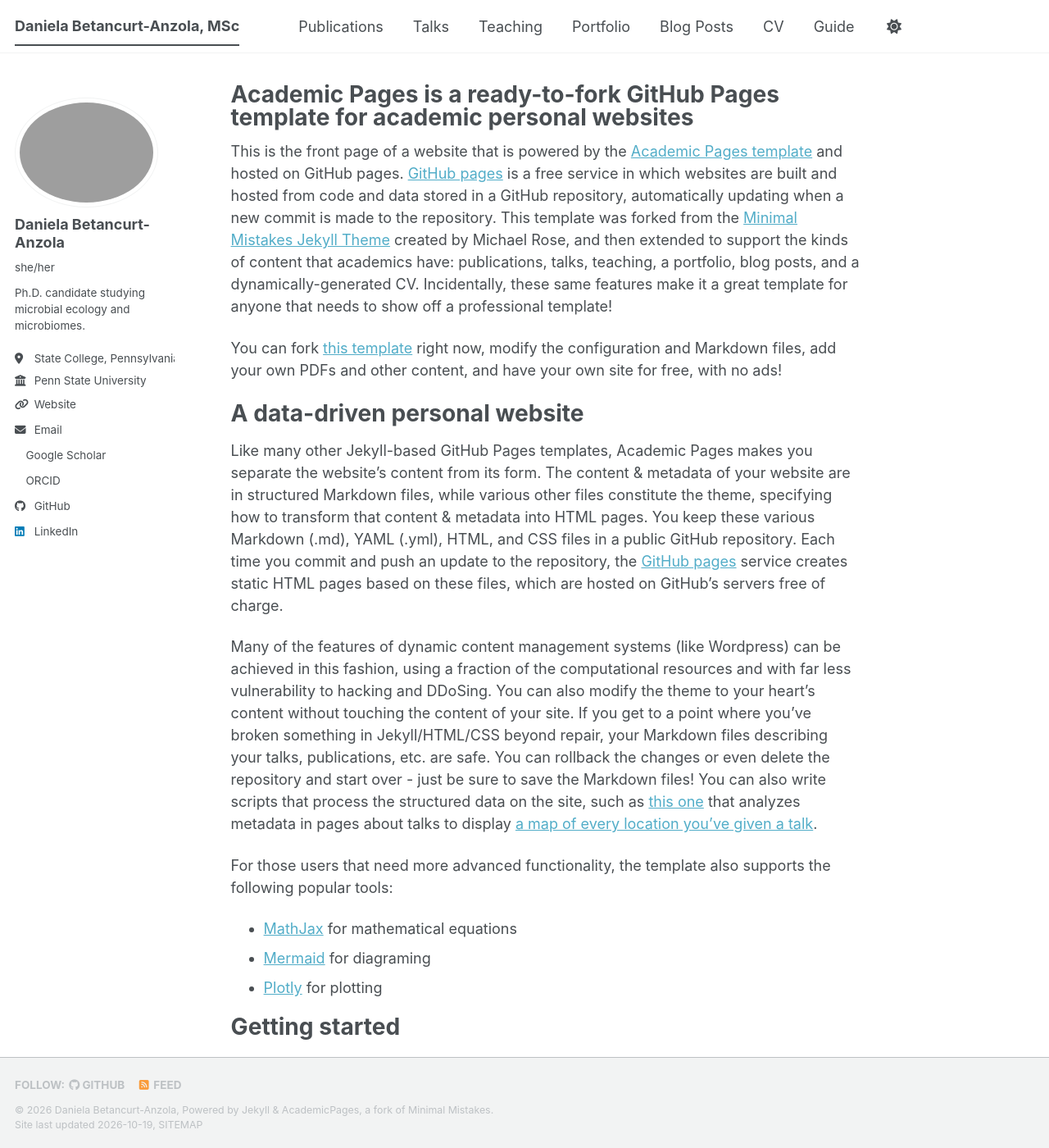
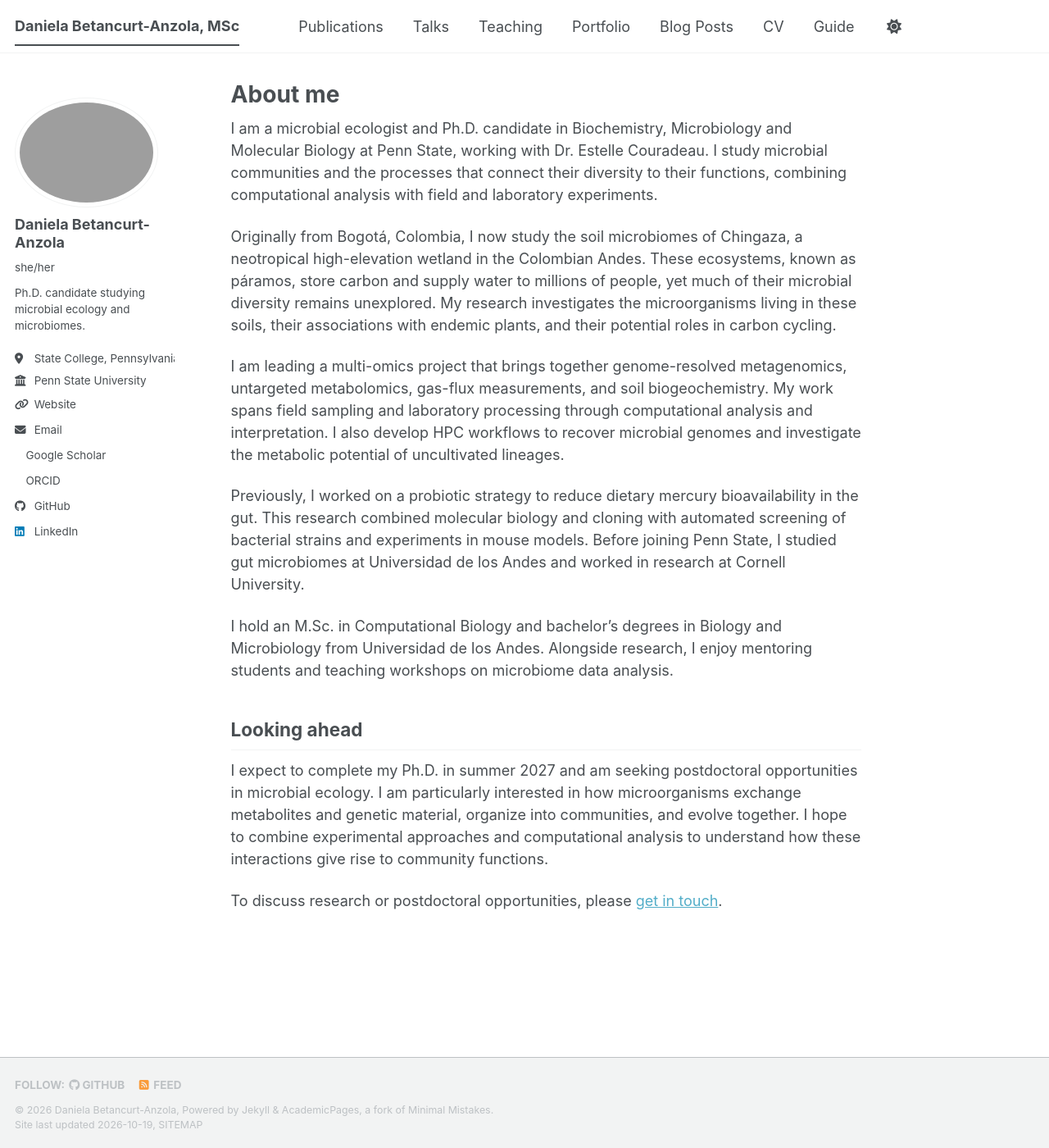
Before and after one commit to danibeta07/danibeta07.github.io, a Jekyll site: the page built from _pages/about.md, in a window 1280 px wide and 1400 px high. Shown: the whole window at 82% size. Built offline with Jekyll 4.4.1, drawn with Linux system fonts in a browser that asks for light colours; a style sheet for code colours, icons or effects is not loaded; some of the changed text lies outside the part shown.

Commit message:
Revise 'About' page with personal details and research
Updated the 'About' page content to reflect personal information and research focus.

```diff
--- a/_pages/about.md
+++ b/_pages/about.md
@@ -1,56 +1,24 @@
 ---
 permalink: /
-title: "Academic Pages is a ready-to-fork GitHub Pages template for academic personal websites"
+title: "About me"
 author_profile: true
 redirect_from:
   - /about/
   - /about.html
 ---
 
-This is the front page of a website that is powered by the [Academic Pages template](https://github.com/academicpages/academicpages.github.io) and hosted on GitHub pages. [GitHub pages](https://pages.github.com) is a free service in which websites are built and hosted from code and data stored in a GitHub repository, automatically updating when a new commit is made to the repository. This template was forked from the [Minimal Mistakes Jekyll Theme](https://mmistakes.github.io/minimal-mistakes/) created by Michael Rose, and then extended to support the kinds of content that academics have: publications, talks, teaching, a portfolio, blog posts, and a dynamically-generated CV. Incidentally, these same features make it a great template for anyone that needs to show off a professional template!
+I am a microbial ecologist and Ph.D. candidate in Biochemistry, Microbiology and Molecular Biology at Penn State, working with Dr. Estelle Couradeau. I study microbial communities and the processes that connect their diversity to their functions, combining computational analysis with field and laboratory experiments.
 
- You can fork [this template](https://github.com/academicpages/academicpages.github.io) right now, modify the configuration and Markdown files, add your own PDFs and other content, and have your own site for free, with no ads!
+Originally from Bogotá, Colombia, I now study the soil microbiomes of Chingaza, a neotropical high-elevation wetland in the Colombian Andes. These ecosystems, known as páramos, store carbon and supply water to millions of people, yet much of their microbial diversity remains unexplored. My research investigates the microorganisms living in these soils, their associations with endemic plants, and their potential roles in carbon cycling.
 
-A data-driven personal website
-======
-Like many other Jekyll-based GitHub Pages templates, Academic Pages makes you separate the website's content from its form. The content & metadata of your website are in structured Markdown files, while various other files constitute the theme, specifying how to transform that content & metadata into HTML pages. You keep these various Markdown (.md), YAML (.yml), HTML, and CSS files in a public GitHub repository. Each time you commit and push an update to the repository, the [GitHub pages](https://pages.github.com/) service creates static HTML pages based on these files, which are hosted on GitHub's servers free of charge.
+I am leading a multi-omics project that brings together genome-resolved metagenomics, untargeted metabolomics, gas-flux measurements, and soil biogeochemistry. My work spans field sampling and laboratory processing through computational analysis and interpretation. I also develop HPC workflows to recover microbial genomes and investigate the metabolic potential of uncultivated lineages.
 
-Many of the features of dynamic content management systems (like Wordpress) can be achieved in this fashion, using a fraction of the computational resources and with far less vulnerability to hacking and DDoSing. You can also modify the theme to your heart's content without touching the content of your site. If you get to a point where you've broken something in Jekyll/HTML/CSS beyond repair, your Markdown files describing your talks, publications, etc. are safe. You can rollback the changes or even delete the repository and start over - just be sure to save the Markdown files! You can also write scripts that process the structured data on the site, such as [this one](https://github.com/academicpages/academicpages.github.io/blob/master/talkmap.ipynb) that analyzes metadata in pages about talks to display [a map of every location you've given a talk](https://academicpages.github.io/talkmap.html).
+Previously, I worked on a probiotic strategy to reduce dietary mercury bioavailability in the gut. This research combined molecular biology and cloning with automated screening of bacterial strains and experiments in mouse models. Before joining Penn State, I studied gut microbiomes at Universidad de los Andes and worked in research at Cornell University.
 
-For those users that need more advanced functionality, the template also supports the following popular tools:
-- [MathJax](https://www.mathjax.org/) for mathematical equations
-- [Mermaid](https://mermaid.js.org/) for diagraming
-- [Plotly](https://plotly.com/javascript/) for plotting
+I hold an M.Sc. in Computational Biology and bachelor’s degrees in Biology and Microbiology from Universidad de los Andes. Alongside research, I enjoy mentoring students and teaching workshops on microbiome data analysis.
 
-Getting started
-======
-1. Register a GitHub account if you don't have one and confirm your e-mail (required!)
-1. Fork [this template](https://github.com/academicpages/academicpages.github.io) by clicking the "Use this template" button in the top right.
-1. Go to the repository's settings (rightmost item in the tabs that start with "Code", should be below "Unwatch"). Rename the repository "[your GitHub username].github.io", which will also be your website's URL.
-1. Set site-wide configuration and create content & metadata (see below -- also see [this set of diffs](https://archive.is/3TPas) showing what files were changed to set up [an example site](https://getorg-testacct.github.io) for a user with the username "getorg-testacct")
-1. Upload any files (like PDFs, .zip files, etc.) to the files/ directory. They will appear at https://[your GitHub username].github.io/files/example.pdf.
-1. Check status by going to the repository settings, in the "GitHub pages" section
+## Looking ahead
 
-Site-wide configuration
-------
-The main configuration file for the site is in the base directory in [_config.yml](https://github.com/academicpages/academicpages.github.io/blob/master/_config.yml), which defines the content in the sidebars and other site-wide features. You will need to replace the default variables with ones about yourself and your site's github repository. The configuration file for the top menu is in [_data/navigation.yml](https://github.com/academicpages/academicpages.github.io/blob/master/_data/navigation.yml). For example, if you don't have a portfolio or blog posts, you can remove those items from that navigation.yml file to remove them from the header.
+I expect to complete my Ph.D. in summer 2027 and am seeking postdoctoral opportunities in microbial ecology. I am particularly interested in how microorganisms exchange metabolites and genetic material, organize into communities, and evolve together. I hope to combine experimental approaches and computational analysis to understand how these interactions give rise to community functions.
 
-Create content & metadata
-------
-For site content, there is one Markdown file for each type of content, which are stored in directories like _publications, _talks, _posts, _teaching, or _pages. For example, each talk is a Markdown file in the [_talks directory](https://github.com/academicpages/academicpages.github.io/tree/master/_talks). At the top of each Markdown file is structured data in YAML about the talk, which the theme will parse to do lots of cool stuff. The same structured data about a talk is used to generate the list of talks on the [Talks page](https://academicpages.github.io/talks), each [individual page](https://academicpages.github.io/talks/2012-03-01-talk-1) for specific talks, the talks section for the [CV page](https://academicpages.github.io/cv), and the [map of places you've given a talk](https://academicpages.github.io/talkmap.html) (if you run this [python file](https://github.com/academicpages/academicpages.github.io/blob/master/talkmap.py) or [Jupyter notebook](https://github.com/academicpages/academicpages.github.io/blob/master/talkmap.ipynb), which creates the HTML for the map based on the contents of the _talks directory).
-
-**Markdown generator**
-
-The repository includes [a set of Jupyter notebooks](https://github.com/academicpages/academicpages.github.io/tree/master/markdown_generator
-) that converts a CSV containing structured data about talks or presentations into individual Markdown files that will be properly formatted for the Academic Pages template. The sample CSVs in that directory are the ones I used to create my own personal website at stuartgeiger.com. My usual workflow is that I keep a spreadsheet of my publications and talks, then run the code in these notebooks to generate the Markdown files, then commit and push them to the GitHub repository.
-
-How to edit your site's GitHub repository
-------
-Many people use a git client to create files on their local computer and then push them to GitHub's servers. If you are not familiar with git, you can directly edit these configuration and Markdown files directly in the github.com interface. Navigate to a file (like [this one](https://github.com/academicpages/academicpages.github.io/blob/master/_talks/2012-03-01-talk-1.md) and click the pencil icon in the top right of the content preview (to the right of the "Raw | Blame | History" buttons). You can delete a file by clicking the trashcan icon to the right of the pencil icon. You can also create new files or upload files by navigating to a directory and clicking the "Create new file" or "Upload files" buttons.
-
-Example: editing a Markdown file for a talk
-![Editing a Markdown file for a talk](/images/editing-talk.png)
-
-For more info
-------
-More info about configuring Academic Pages can be found in [the guide](https://academicpages.github.io/markdown/), the [growing wiki](https://github.com/academicpages/academicpages.github.io/wiki), and you can always [ask a question on GitHub](https://github.com/academicpages/academicpages.github.io/discussions). The [guides for the Minimal Mistakes theme](https://mmistakes.github.io/minimal-mistakes/docs/configuration/) (which this theme was forked from) might also be helpful.
+To discuss research or postdoctoral opportunities, please [get in touch](mailto:dkb5890@psu.edu).
```
